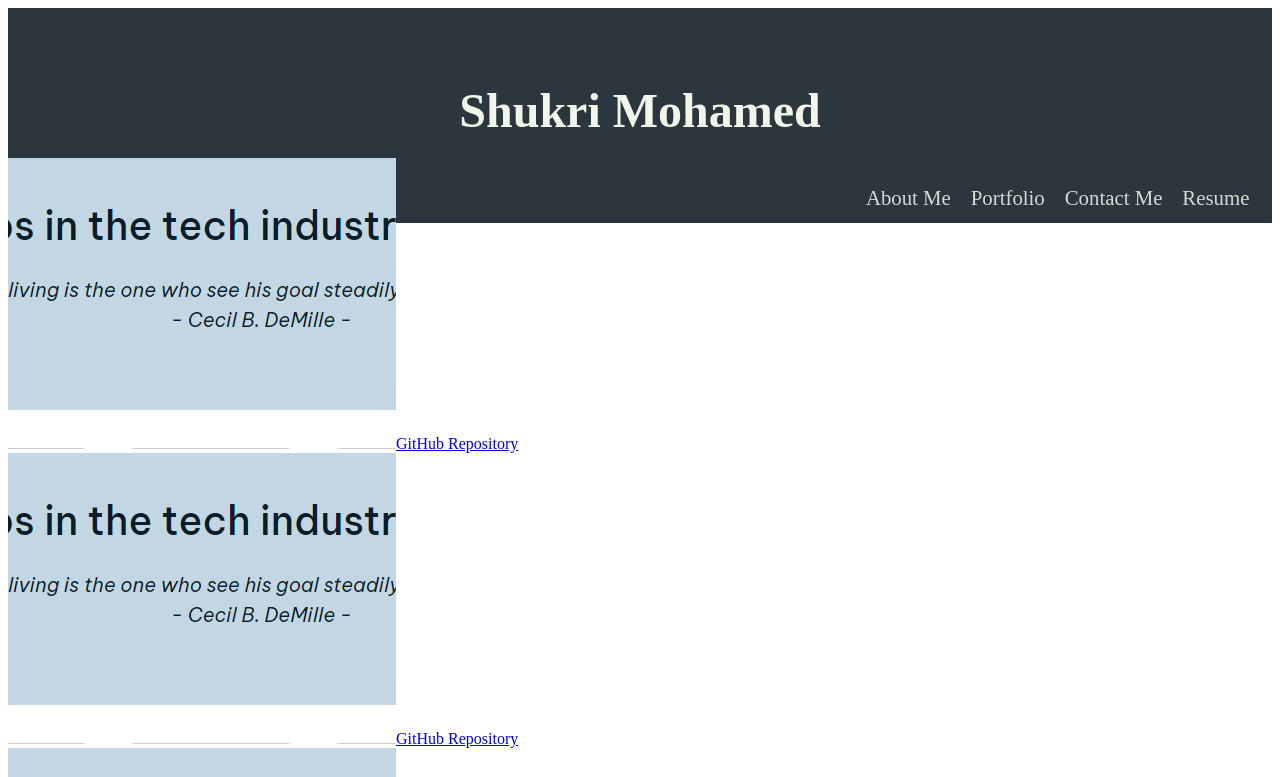
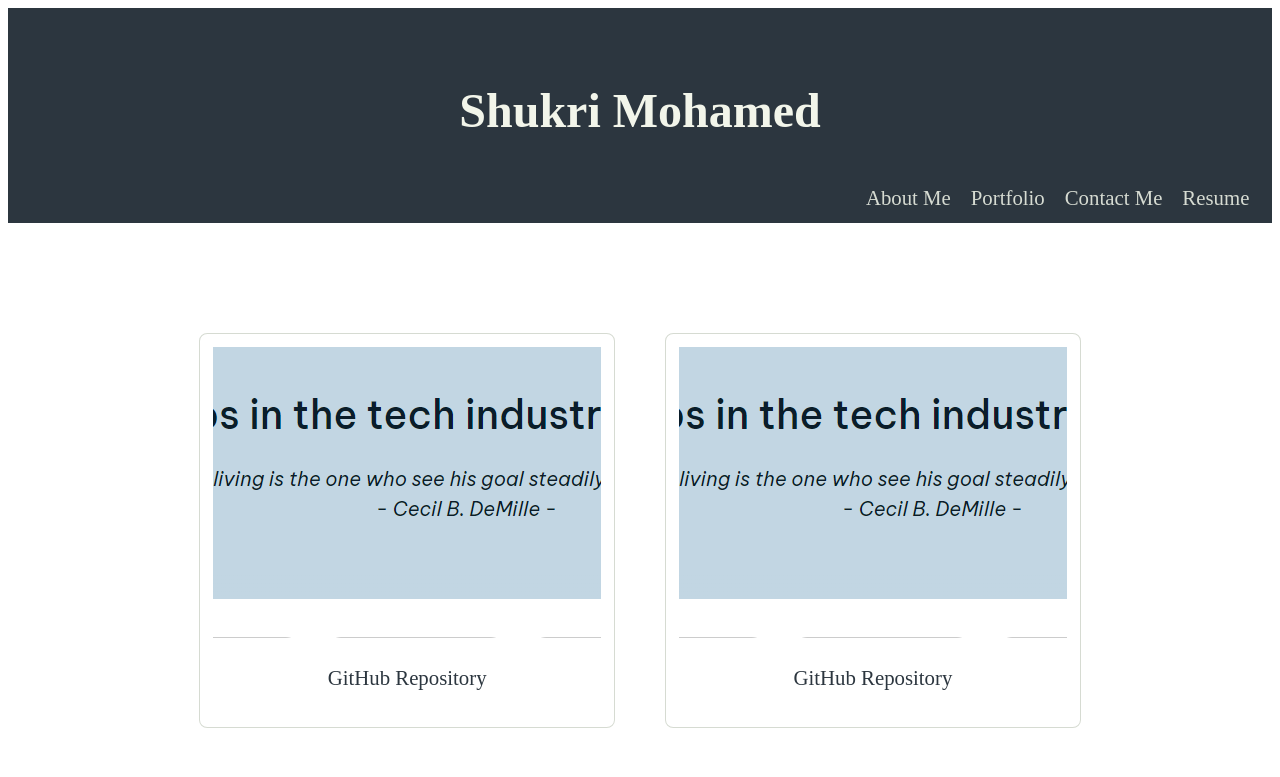
Before and after one commit to Shukrim433/week-20-react-portfolio, a React (Vite) app: page /portfolio in a window 1280 px wide. Shown: the top 777 px of the page. Built offline with nearby package versions, Linux system fonts and the light colour scheme.

Commit message:
portfolio css

```diff
--- a/src/pages/PortfolioPage.jsx
+++ b/src/pages/PortfolioPage.jsx
@@ -4,9 +4,14 @@
 // import project 'card' component that will be reused for all 6 projects
 import Project from '../components/UI/Project';
 //import ListItem from '../components/UI/ListItem';
+import '../styles/Portfolio.css';
 
 export default function PortfolioPage () {
     return(
-        <Project/>
+        <div className="portfolio">
+            <div className='project'>
+                <Project/>
+            </div>
+        </div>
     )
 }
--- /dev/null
+++ b/src/styles/Portfolio.css
@@ -0,0 +1,37 @@
+:root{
+    --main-color: #2C363F;
+    --secondary-color:  #F2F5EA;
+    --accent-color:  #D6DBD2;
+  }
+
+
+.portfolio{
+    display: flex;
+    justify-content: center;
+    margin-top: 150px;
+}
+
+.project-card{ /*div that holds all the individual project divs*/
+  display: flex;
+  flex-wrap: wrap; /*wrap does what? */
+  justify-content: center;
+  align-items: center;
+}
+
+.single-project { /*put space between each project div*/
+  margin: 2%;
+  padding: 1%;
+  border: solid 1px var(--accent-color);
+  border-radius: 2%;
+}
+
+.single-project .github-link { /*centre github link text */
+  text-align: center;
+  display: flex;
+  justify-content: center;
+  color: var(--main-color);
+  font-size: 1.3rem;
+  text-decoration: none;
+  margin: 5px;
+  line-height: 3;
+}
```
